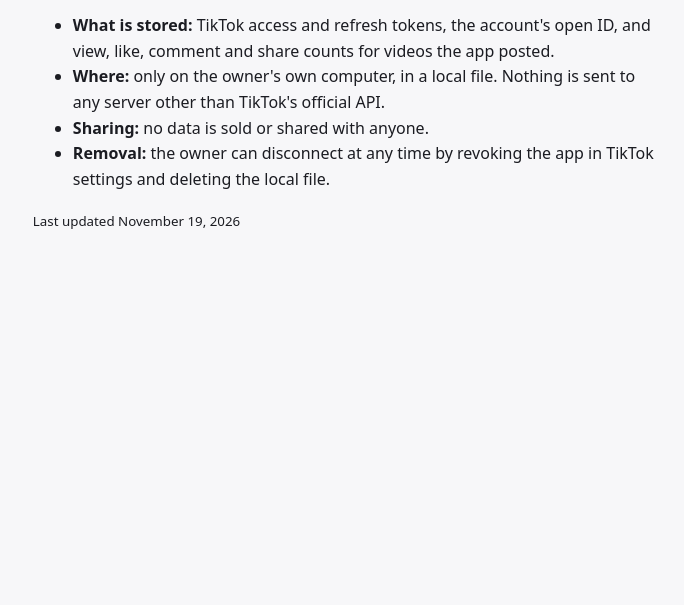
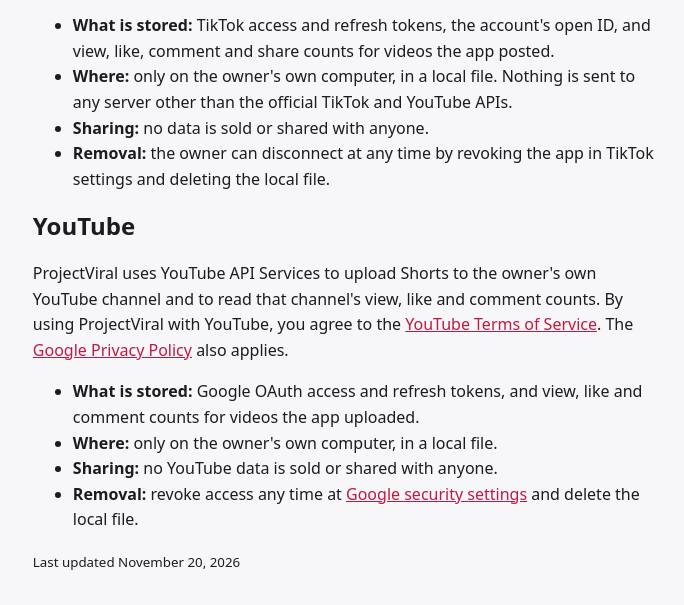
Before and after one commit to XGatz/fordeclipz, a plain HTML site: page privacy.html in a window 1280 px wide. Shown: the part 221-826 px from the top of the page, without its empty margins (296-980 px from the left). Before the commit the page ends 800 px from the top, so only its background shows below. Drawn offline with Linux system fonts and the light colour scheme.

Commit message:
Add YouTube API Services section to privacy policy
Co-Authored-By: Claude Opus 5.5 <noreply@anthropic.com>
Claude-Session: https://claude.ai/code/session_012TDLZrnc8nciYkZ9hETjwm

```diff
--- a/privacy.html
+++ b/privacy.html
@@ -4,7 +4,13 @@
 <h1>Privacy Policy</h1>
 <p>ProjectViral connects to TikTok only with the permissions the account owner grants: basic profile info, video upload and publish, and reading the owner's own video list and stats.</p>
 <ul><li><strong>What is stored:</strong> TikTok access and refresh tokens, the account's open ID, and view, like, comment and share counts for videos the app posted.</li>
-<li><strong>Where:</strong> only on the owner's own computer, in a local file. Nothing is sent to any server other than TikTok's official API.</li>
+<li><strong>Where:</strong> only on the owner's own computer, in a local file. Nothing is sent to any server other than the official TikTok and YouTube APIs.</li>
 <li><strong>Sharing:</strong> no data is sold or shared with anyone.</li>
 <li><strong>Removal:</strong> the owner can disconnect at any time by revoking the app in TikTok settings and deleting the local file.</li></ul>
-<p><small>Last updated November 19, 2026</small></p></body></html>
+<h2>YouTube</h2>
+<p>ProjectViral uses YouTube API Services to upload Shorts to the owner's own YouTube channel and to read that channel's view, like and comment counts. By using ProjectViral with YouTube, you agree to the <a href="https://www.youtube.com/t/terms">YouTube Terms of Service</a>. The <a href="https://policies.google.com/privacy">Google Privacy Policy</a> also applies.</p>
+<ul><li><strong>What is stored:</strong> Google OAuth access and refresh tokens, and view, like and comment counts for videos the app uploaded.</li>
+<li><strong>Where:</strong> only on the owner's own computer, in a local file.</li>
+<li><strong>Sharing:</strong> no YouTube data is sold or shared with anyone.</li>
+<li><strong>Removal:</strong> revoke access any time at <a href="https://security.google.com/settings/security/permissions">Google security settings</a> and delete the local file.</li></ul>
+<p><small>Last updated November 20, 2026</small></p></body></html>
```
